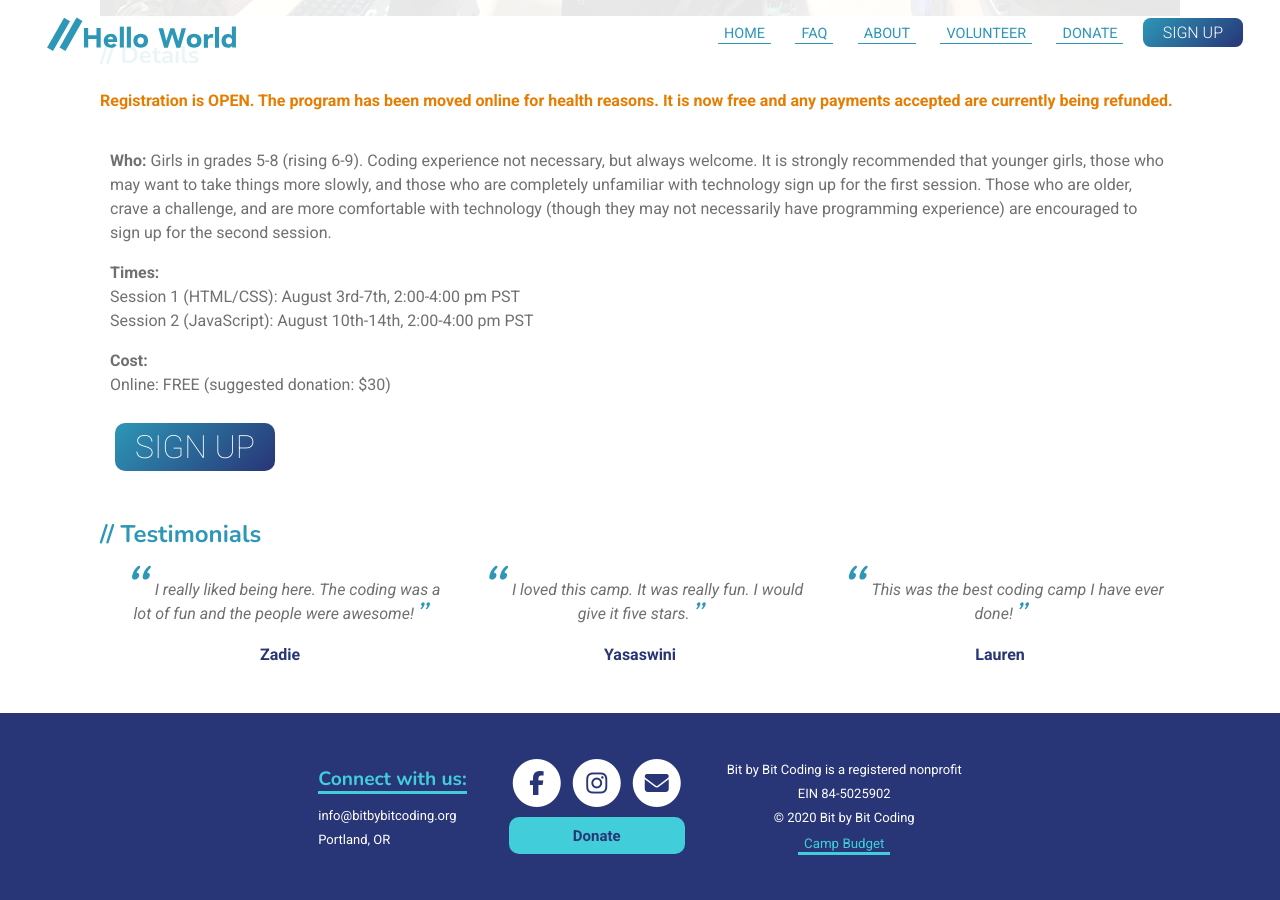
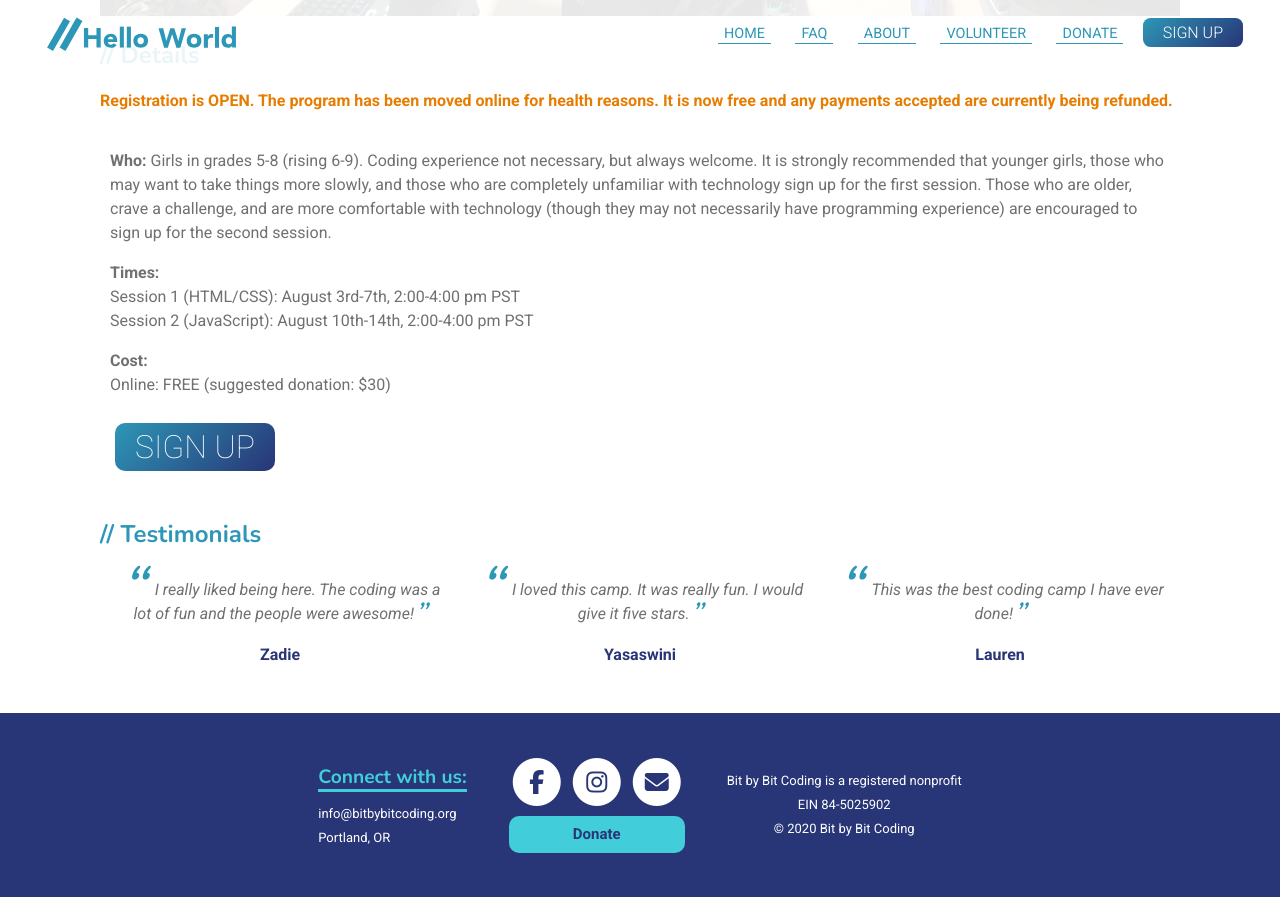
Before and after one commit to bit-by-bit-coding/bxb-website, a Jekyll site: the page built from index.html, in a window 1280 px wide and 900 px high, scrolled down 774 px. Built offline with Jekyll 4.4.1, drawn with Linux system fonts in a browser that asks for light colours; nearby versions of some CDN libraries.

Commit message:
remove budget in footer, convert footer donate link to variable

```diff
--- a/_includes/footer.html
+++ b/_includes/footer.html
@@ -27,14 +27,13 @@
                 </a>
             </div>
             <div id="donate">
-                <a href="https://secure.givelively.org/donate/bit-by-bit-coding" target ="_blank"><button>Donate</button></a>
+                <a href="{{site.donate.page}}" target ="_blank"><button>Donate</button></a>
             </div>
         </div>
         <div class="footer-info">
             <p>Bit by Bit Coding is a registered nonprofit</p>
             <p>EIN 84-5025902</p>
             <p>&copy; 2020 Bit by Bit Coding</p>
-            <a href="https://docs.google.com/spreadsheets/d/1JeronQTIVhR2rh2SqXdKYD5lrsmgdPjrohavRBWw1uw/edit?usp=sharing" target="_blank"><button id="financial-info">Camp Budget</button></a>
         </div>
     </div>
 </div>
```
Also changed, not shown: 1 other file.
